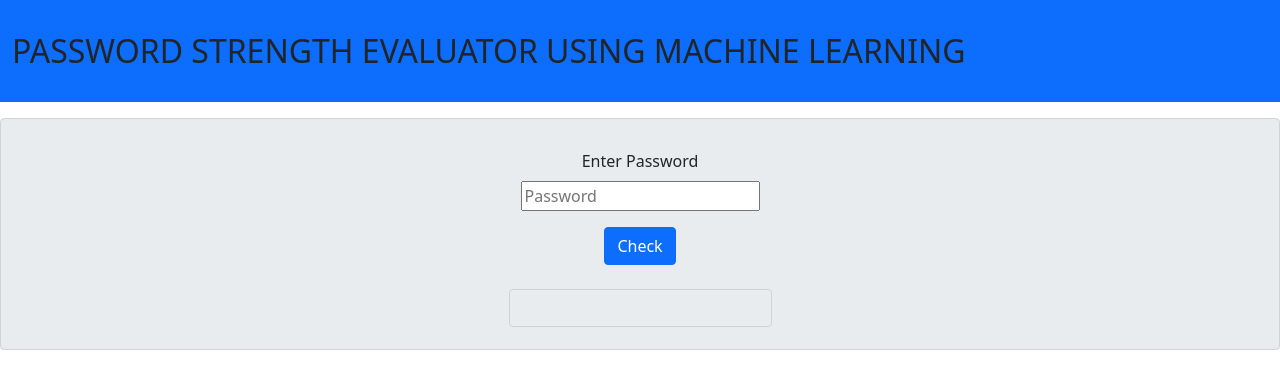
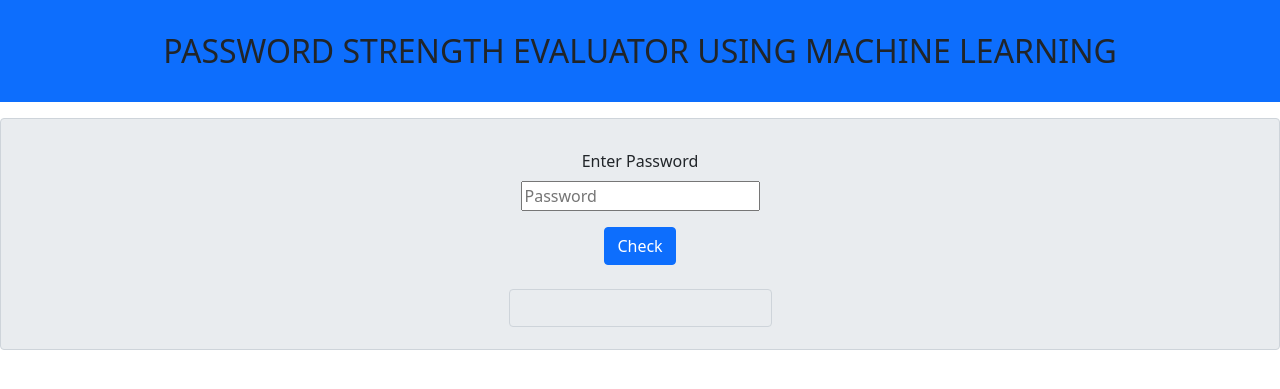
Before and after one commit to poojasahani10/Password-strength, a Flask app: template templates/main.html in a window 1280 px wide. Shown: the top 389 px of the page. Run offline with Flask 3, Linux system fonts and the light colour scheme; the template is opened without the code that fills it, so the values that code supplies are empty; some libraries are stand-ins or nearby versions.

Commit message:
Update main.html

```diff
--- a/templates/main.html
+++ b/templates/main.html
@@ -12,7 +12,7 @@
   </head>
   <body>
     <nav class="navbar navbar-expand-lg navbar-light bg-primary mb-3" >
-        <div class="container-fluid text-center">
+        <div class="container-fluid justify-content-center text-center">
          <h2 class=" mb-lg-4 mt-4"  href="#" > PASSWORD STRENGTH EVALUATOR USING MACHINE LEARNING </h2>
         </div>
     </nav>
```
